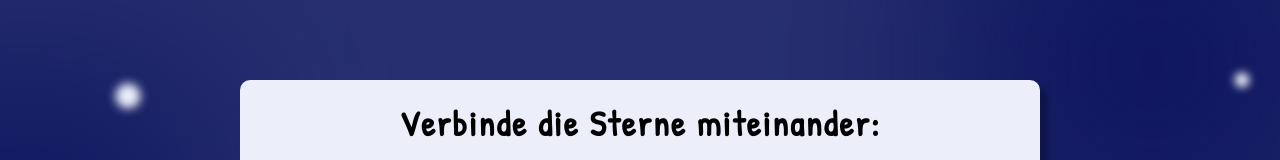
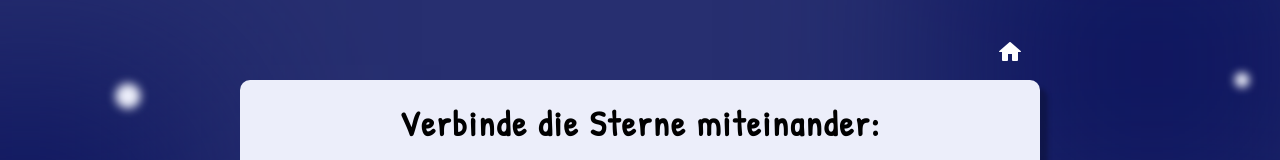
Before and after one commit to jara1008/Bachelor-Thesis, a React (Create React App) app in the folder thesis/: page /activityOne in a window 1280 px wide. Shown: the top 160 px of the page. Built offline with nearby package versions, Linux system fonts and the light colour scheme.

Commit message:
Home_button added

```diff
--- a/thesis/src/components/activityOne.jsx
+++ b/thesis/src/components/activityOne.jsx
@@ -2,6 +2,8 @@ import React, { useState, useEffect } from "react";
 import "./activityOne.css";
 import cloud from "../images/cloud.png";
 import star from "../images/star.svg";
+import { Link } from 'react-router-dom';
+import home_icon from '../images/home_icon.png';
 
 const leftCloudPositions = [
     { top: 67, left: 20 }, { top: 45, left: 35 }, { top: 62, left: 6 },
@@ -79,6 +81,9 @@ function ActivityOne() {
 
     return (
         <div className="container">
+            <Link to={"/"}>
+                <img src={home_icon} alt="home_icon" style={{ position: "absolute", top: "5%", left: "78%" }} />
+            </Link>
             <div className="white-box" >
                 <span className="text-wrapper">Verbinde die Sterne miteinander:</span>
                 <div style={{ position: "relative", height: "100%", width: "100%" }}>
--- a/thesis/src/components/background.jsx
+++ b/thesis/src/components/background.jsx
@@ -24,7 +24,7 @@ function Background() {
 
   return (
     <div className="background">
-      <div className="div">
+      <div>
         {ellipses_blue.map((ellipse, index) => (
             <div
                 key={index}
```
Also changed, not shown: thesis/src/images/home_icon.png (added).
